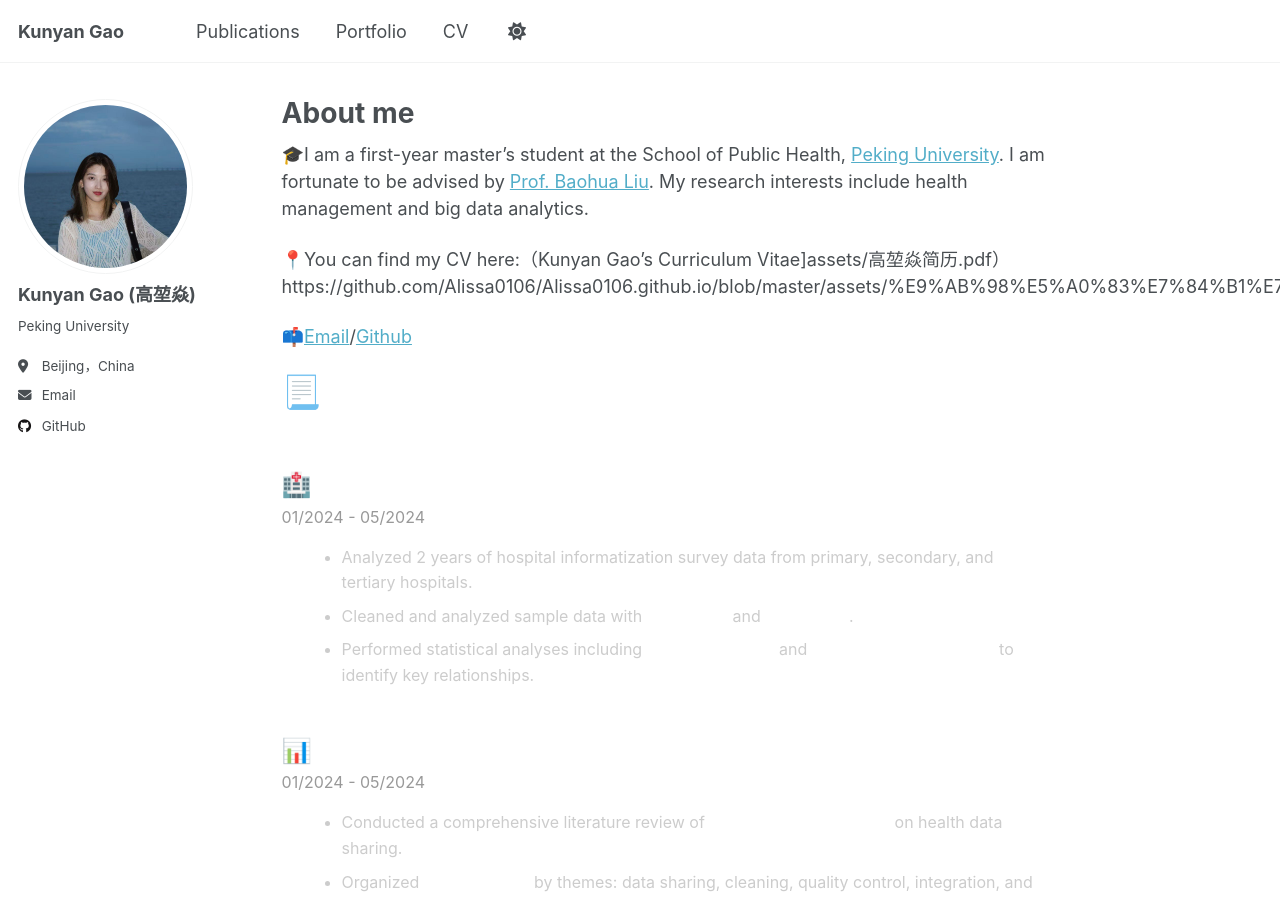
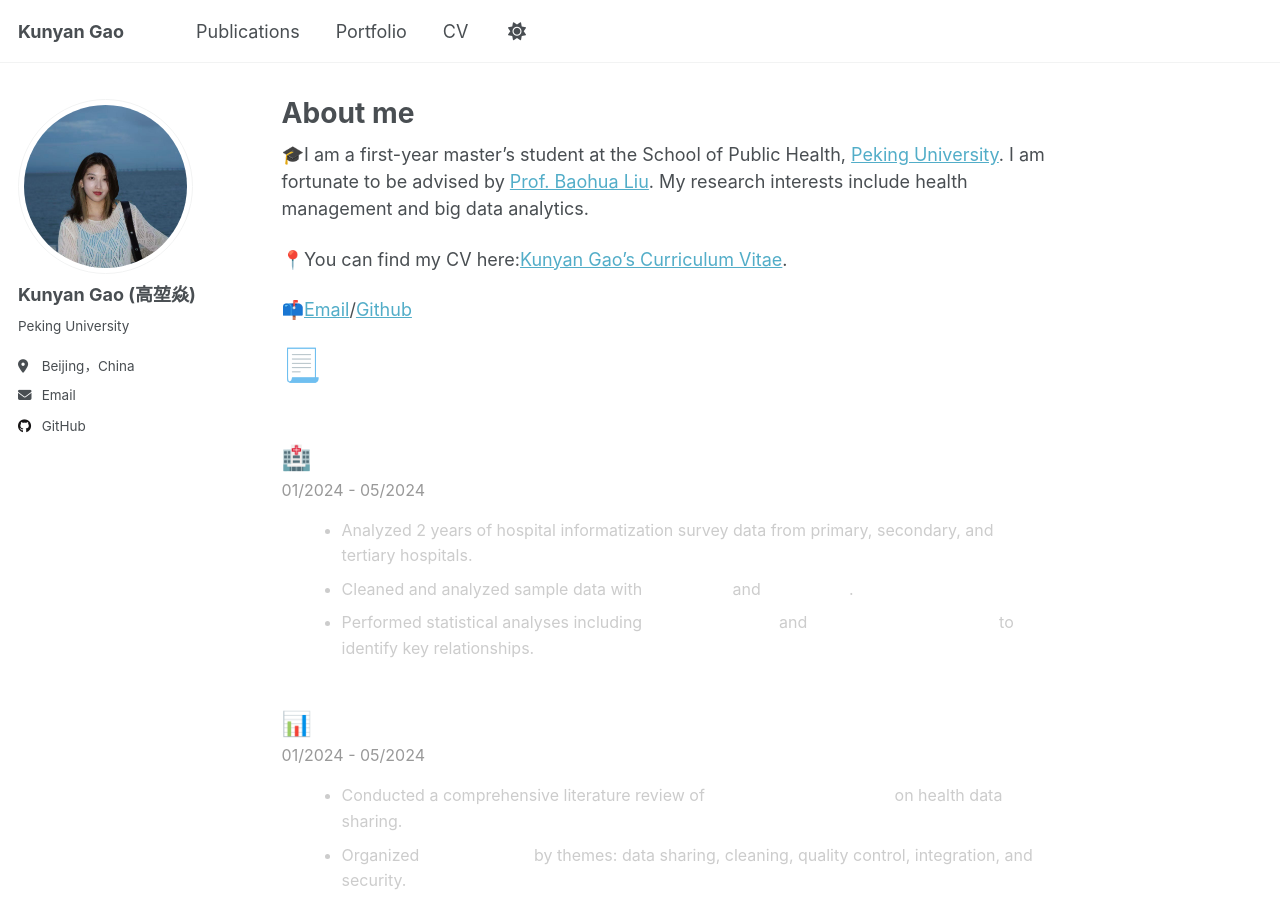
Before and after one commit to Alissa0106/Alissa0106.github.io, a Jekyll site: the page built from _pages/about.md, in a window 1280 px wide and 900 px high. Built offline with Jekyll 4.4.1, drawn with Linux system fonts in a browser that asks for light colours; a script that is not in the unit is left out.

Commit message:
Update about.md

```diff
--- a/_pages/about.md
+++ b/_pages/about.md
@@ -9,7 +9,7 @@ redirect_from:
 
 🎓I am a first-year master's student at the School of Public Health, [Peking University](https://www.pku.edu.cn/). I am fortunate to be advised by [Prof. Baohua Liu](https://sph.pku.edu.cn/info/1542/4012.htm). My research interests include health management and big data analytics.
 
-📍You can find my CV here:（Kunyan Gao's Curriculum Vitae]assets/高堃焱简历.pdf）https://github.com/Alissa0106/Alissa0106.github.io/blob/master/assets/%E9%AB%98%E5%A0%83%E7%84%B1%E7%AE%80%E5%8E%86.pdf
+📍You can find my CV here:[Kunyan Gao's Curriculum Vitae](assets/高堃焱简历.pdf).
 
 📫[Email](gaokunyan25@stu.pku.edu.com)/[Github](https://alissa0106.github.io/)
 
```
